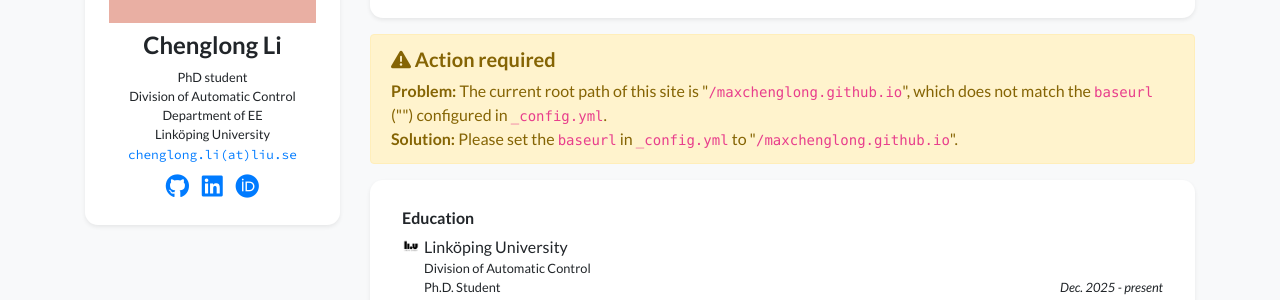
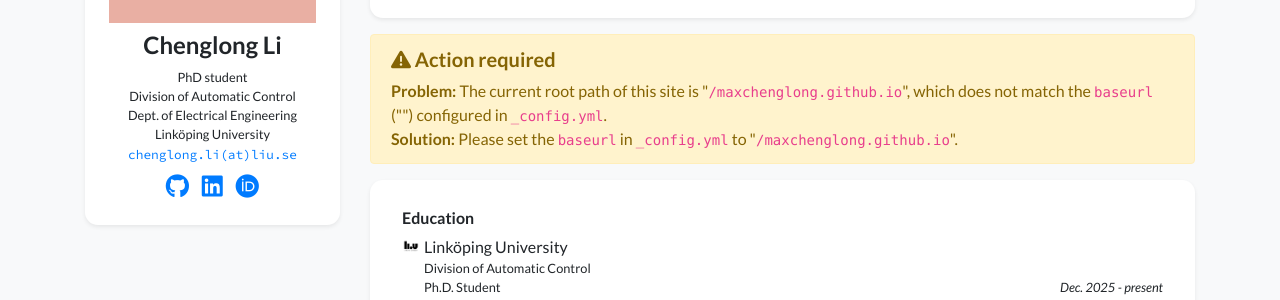
Before and after one commit to MaxCHENGLONG/maxchenglong.github.io, a Jekyll site: the page built from index.html, in a window 1280 px wide. Shown: the part 288-588 px from the top of the page. Built offline with Jekyll 4.4.1, drawn with Linux system fonts in a browser that asks for light colours; nearby versions of some CDN libraries; a style sheet for code colours, icons or effects is not loaded.

Commit message:
modified mainpage

```diff
--- a/_data/profile.yml
+++ b/_data/profile.yml
@@ -5,7 +5,7 @@ navbar_name: "Chenglong Li"
 positions:
 - name: PhD student
 - name: Division of Automatic Control
-- name: Department of EE
+- name: Dept. of Electrical Engineering
 - name: Linköping University
   logo: /assets/images/badges/LiU_primary_white.png  # Logo is optional
 
```
